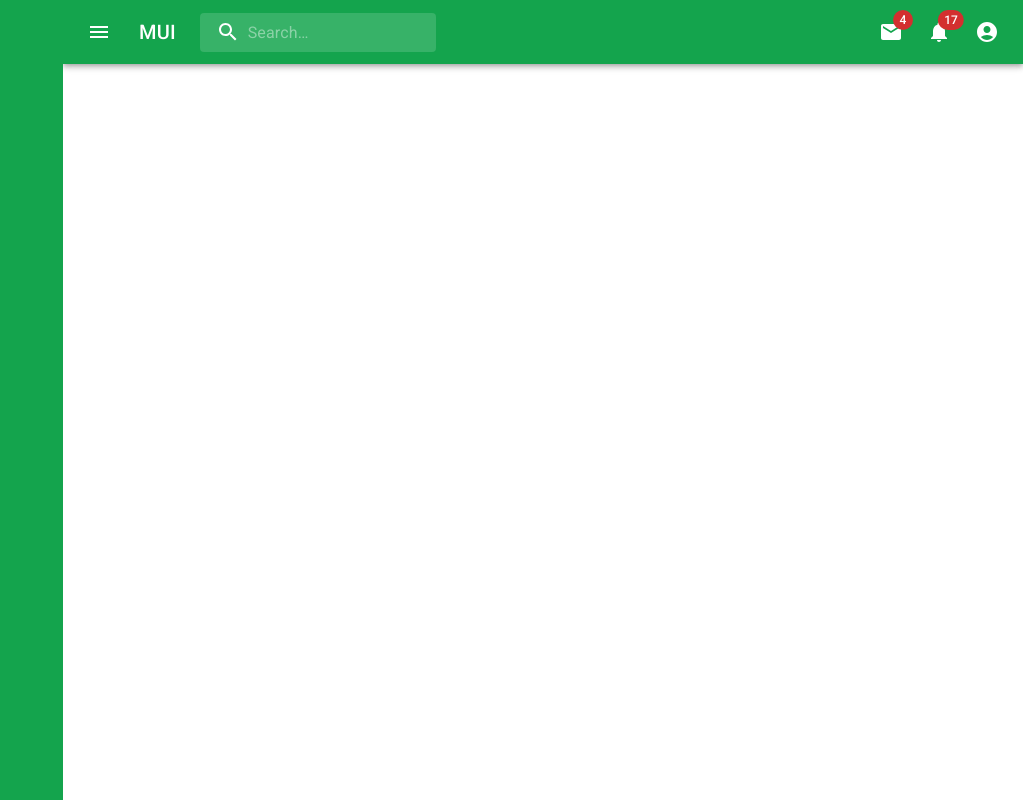
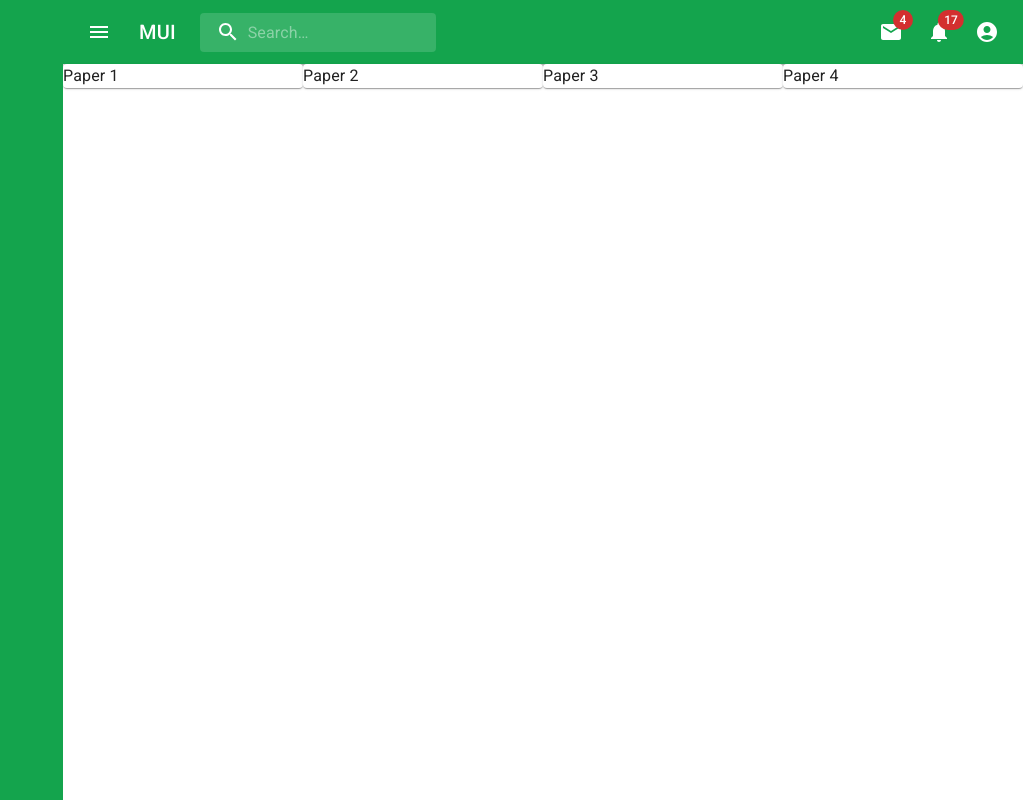
Before and after one commit to imt-eiaz/React_app_Material_UI_complete_mui_system_template, a React (Create React App) app: page / in a window 1280 px wide. Shown: the top 800 px of the page, without its empty margins (257-1280 px from the left). Built offline with nearby package versions, Linux system fonts and the light colour scheme.

Commit message:
working with grid

```diff
--- a/src/App/App.js
+++ b/src/App/App.js
@@ -4,6 +4,7 @@ import SideMenu from "../components/SideMenu";
 import { makeStyles } from "@mui/styles";
 import Header from "../components/Header";
 import { CssBaseline } from "@mui/material";
+import Body from "../components/Body";
 
 const useStyles = makeStyles({
   appMain: {
@@ -19,6 +20,7 @@ function App() {
       <SideMenu />
       <div className={classes.appMain}>
         <Header />
+        <Body />
       </div>
       <CssBaseline />
     </>
--- /dev/null
+++ b/src/components/Body.js
@@ -0,0 +1,27 @@
+import React from "react";
+import Typography from "@mui/material/Typography";
+import { Paper } from "@mui/material";
+// import Grid2 from "@mui/material/Grid2";
+import Grid from "@mui/material/Grid2";
+
+export default function Body() {
+  return (
+    <Grid container>
+      <Grid item size={{ md: 3 }}>
+        <Paper>Paper 1</Paper>
+      </Grid>
+
+      <Grid item size={{ md: 3 }}>
+        <Paper>Paper 2</Paper>
+      </Grid>
+
+      <Grid item size={{ md: 3 }}>
+        <Paper>Paper 3</Paper>
+      </Grid>
+
+      <Grid item size={{ md: 3 }}>
+        <Paper>Paper 4</Paper>
+      </Grid>
+    </Grid>
+  );
+}
```
